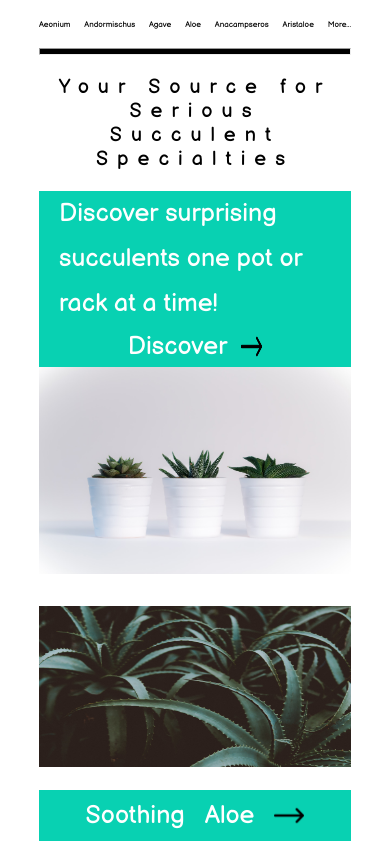
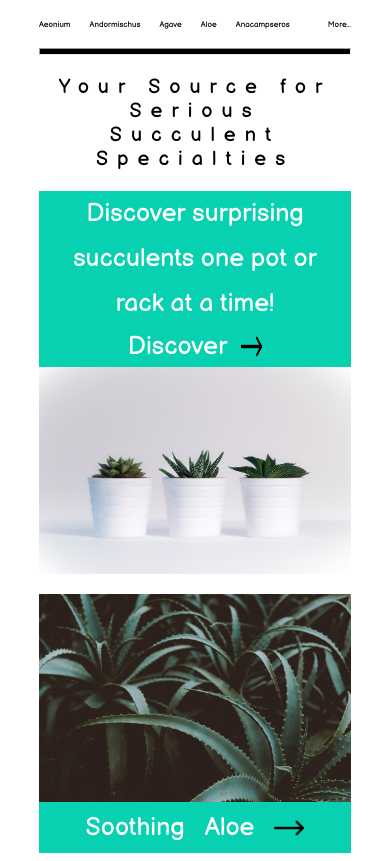
Before and after one commit to James-Ryan-Dulay/Portfolio-2, a plain HTML site: page index.html in a window 390 px wide. Shown: the part 176-1037 px from the top of the page. Drawn offline with Linux system fonts and the light colour scheme.

Commit message:
added class on nav-link on nav

```diff
--- a/index.html
+++ b/index.html
@@ -4,7 +4,7 @@
     <meta charset="UTF-8">
     <meta http-equiv="X-UA-Compatible" content="IE=edge">
     <meta name="viewport" content="width=device-width, initial-scale=1.0">
-    <title>h</title>
+    <title>EasyBay</title>
     <link rel="stylesheet" href="styles.css">
 </head>
 <body>
@@ -35,7 +35,7 @@
                 <li><a href="#">Agave</a></li>
                 <li><a href="#">Aloe</a></li>
                 <li><a href="#">Anacampseros</a></li>
-                <li><a href="#">Aristaloe</a></li>
+                <li><a href="#" class="no-show">Aristaloe</a></li>
                 <li><a href="#">More...</a></li>
             </ul>
         </nav>
--- a/styles.css
+++ b/styles.css
@@ -257,11 +257,23 @@ footer .footer-image p {
     }
 }
 
+@media screen and (max-width: 540px) {
+    .nav-link .no-show {
+        display: none;
+    }
+}
+
 @media screen and (max-width: 627px) {
     footer {
         justify-content: center;
         align-items: center;
         flex-direction: column;
+    }
+}
+
+@media screen and (max-width: 665px) {
+    .nav-link a {
+        font-size: 10px;
     }
 }
 
@@ -271,9 +283,9 @@ footer .footer-image p {
     }
 }
 
-@media screen and (max-width: 665px) {
-    .nav-link a {
-        font-size: 10px;
+@media screen and (max-width: 1359px) {
+    .main-content .big-image p {
+        text-align: center;
     }
 }
 
@@ -286,9 +298,10 @@ footer .footer-image p {
     }
     .small-image {
         width: 100%;
-        margin-top: 20px;
+        margin: 20px 0px 10px 0px;
         padding: 0px;
-        justify-content: space-around;
+        justify-content: center;
+        height: 100%;
     }
     .small-image-lowerlink {
         padding: 10px 0px;
```
